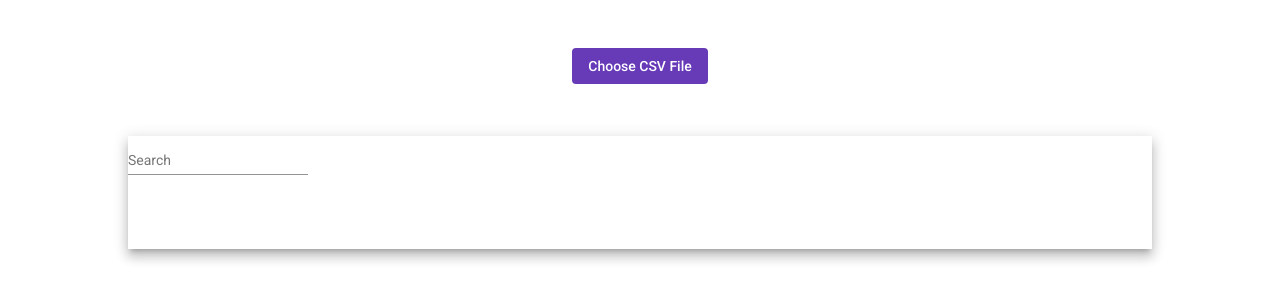
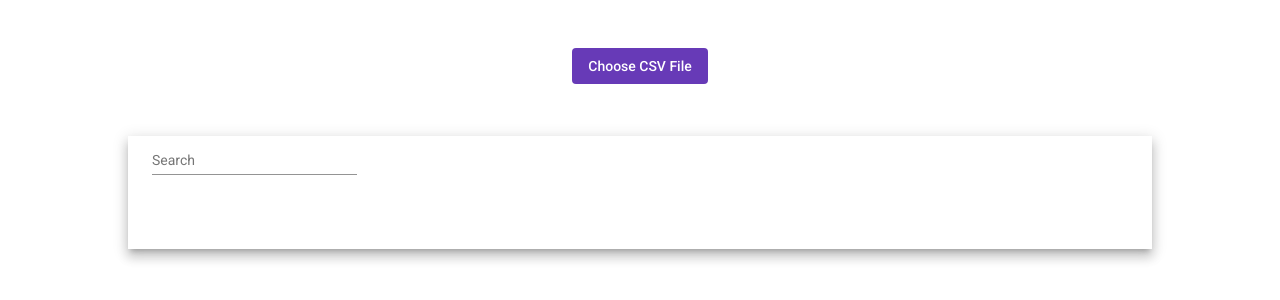
Before and after one commit to JkHz/cw-csv-parser, an Angular app: page / in a window 1280 px wide. Shown: the top 300 px of the page. Built offline with nearby package versions, Linux system fonts and the light colour scheme; what ngx-papaparse would draw is missing.

Commit message:
enable sorting of filtered table

```diff
--- a/src/app/data-table/data-table.component.css
+++ b/src/app/data-table/data-table.component.css
@@ -6,3 +6,11 @@
   min-width: 80vw;
   margin: 20px auto;
 }
+
+.mat-form-field {
+  width: 20%;
+}
+
+.search-input {
+  margin-left: 1.5rem;
+}
--- a/src/app/data-table/data-table.component.html
+++ b/src/app/data-table/data-table.component.html
@@ -1,5 +1,5 @@
 <div class="mat-elevation-z8 data-table">
-  <mat-form-field floatLabel="never">
+  <mat-form-field floatLabel="never" class="search-input">
     <input matInput [(ngModel)]="searchKey" placeholder="Search" autoComplete="off" (keyup)="applyFilter()">
     <button mat-button matSuffix mat-icon-button aria-label="Clear" *ngIf="searchKey" (click)="onSearchClear()">
       <mat-icon>close</mat-icon>
--- a/src/app/data-table/data-table.component.ts
+++ b/src/app/data-table/data-table.component.ts
@@ -9,7 +9,6 @@ import { MatTable, MatTableDataSource } from '@angular/material/table';
   styleUrls: ['./data-table.component.css']
 })
 export class DataTableComponent implements AfterViewInit, OnChanges {
-  @ViewChild(MatPaginator) paginator!: MatPaginator;
   @ViewChild(MatSort) sort!: MatSort;
   @ViewChild(MatTable) table!: MatTable<any>;
 
@@ -17,13 +16,13 @@ export class DataTableComponent implements AfterViewInit, OnChanges {
   @Input() tableData: any;
 
   displayedColumns = [];
-  dataSource: any = [];
+  dataSource: any = new MatTableDataSource([]);
   searchKey: string = '';
 
   constructor() { }
 
   ngAfterViewInit(): void {
-    // this.dataSource.sort = this.sort;
+    this.dataSource.sort = this.sort;
     // this.dataSource = this.tableData;
   }
 
@@ -35,7 +34,9 @@ export class DataTableComponent implements AfterViewInit, OnChanges {
   }
 
   applyFilter() {
+    this.dataSource = new MatTableDataSource(this.tableData);
     this.dataSource.filter = this.searchKey.trim().toLowerCase();
+
   }
 
   onSearchClear() {
@@ -44,15 +45,12 @@ export class DataTableComponent implements AfterViewInit, OnChanges {
   }
 
   getSortedData(sort: Sort) {
-    console.log('direction', sort.direction);
-    const data = this.tableData.slice();
-    if (!sort || !sort.active || sort.direction === '') {
+    const data = this.dataSource.filteredData.slice();
+    if (!sort || !sort.active) {
       return data;
     }
-
     this.dataSource = data.sort((a: any, b: any) => {
-      const isAsc = sort?.direction === 'asc';
-
+      const isAsc = sort?.direction === 'asc' || sort?.direction === '' ;
       if (a[sort?.active]) {
         switch (typeof a[sort?.active]) {
           case 'string':
@@ -64,20 +62,8 @@ export class DataTableComponent implements AfterViewInit, OnChanges {
       } else {
         return 0;
       }
-
-      // switch (sort?.active) {
-      //   case 'Camper Make ':
-      //     return compare(a['Camper Make '], b['Camper Make '], isAsc);
-      //   case 'Camper Brand':
-      //     return compare(a['Camper Brand'], b['Camper Brand'], isAsc);
-      //   case 'Sleep Number':
-      //     return compare(+a['Sleep Number'], +b['Sleep Number'], isAsc);
-      //   case 'Price':
-      //     return compare(+a['Price'], +b['Price'], isAsc);
-
-      //   default: return 0;
-      // }
     });
+    this.dataSource = new MatTableDataSource(this.dataSource);
   }
 }
 
```
